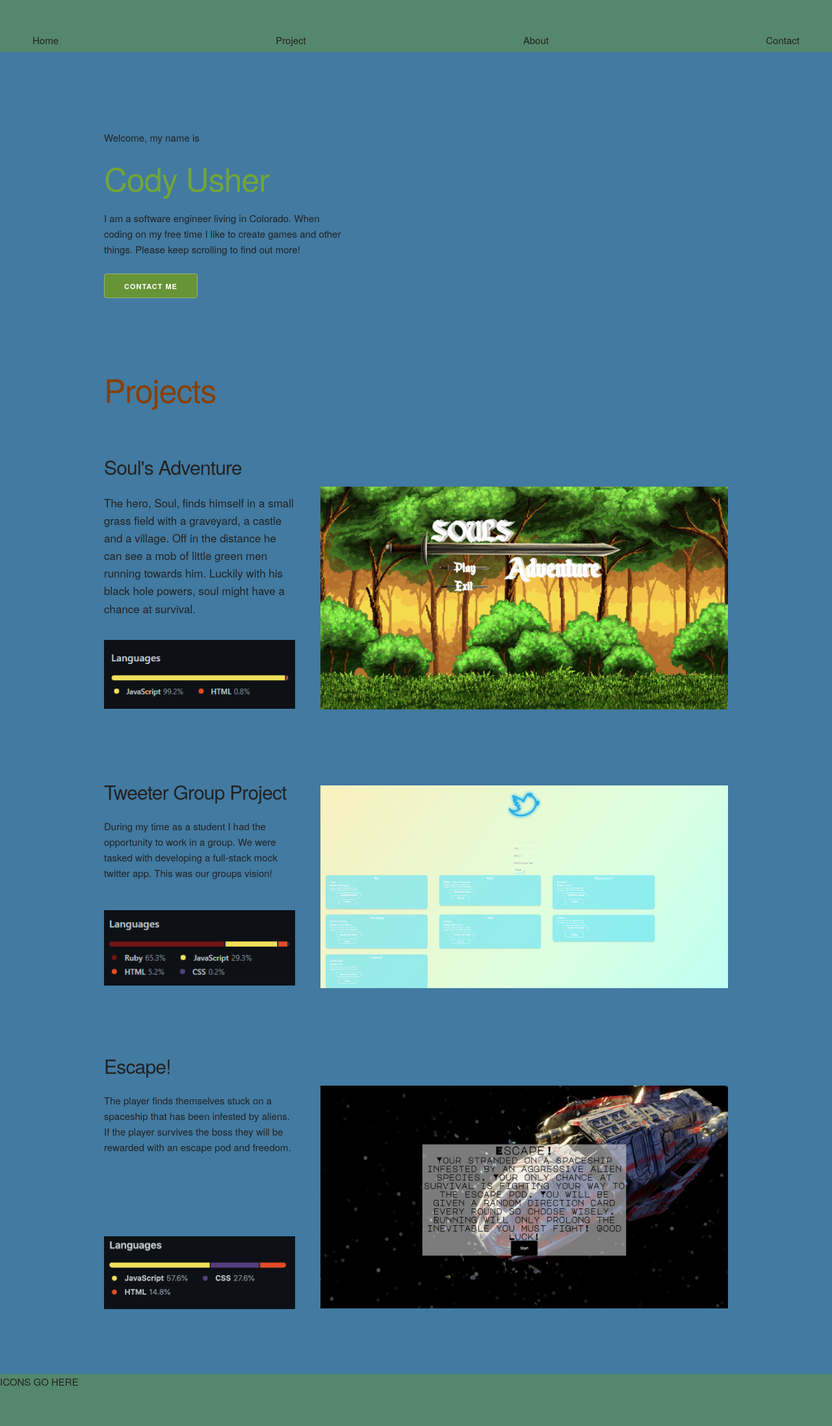
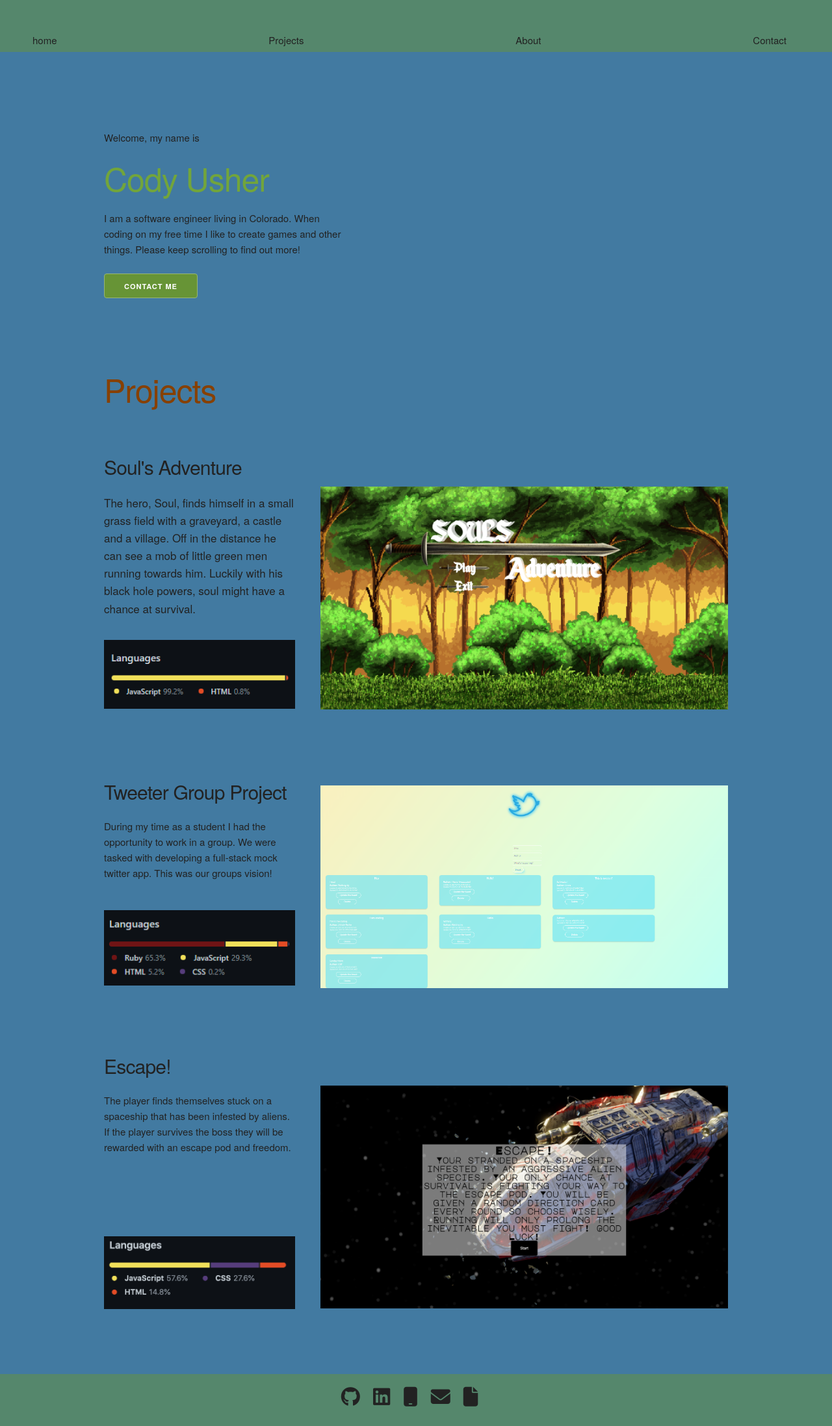
Before and after one commit to c-usher/portfolio, a PHP site: page / in a window 1280 px wide. Shown: the whole page at 65% size. Run offline with PHP 8.4, Linux system fonts and the light colour scheme; some libraries are stand-ins or nearby versions.

Commit message:
added more styling and links working now

```diff
--- a/css/style.css
+++ b/css/style.css
@@ -1,5 +1,14 @@
 body {
   background-color: #427aa1;
+}
+
+html {
+  scroll-behavior: smooth;
+}
+
+a {
+  color: inherit;
+  text-decoration: none;
 }
 
 /* section styling */
@@ -7,9 +16,12 @@ body {
 /* top-nav section */
 .top-nav {
   background-color: #55876c;
+  position: fixed;
   height: 8rem;
   max-width: 100%;
+  z-index: 1;
 }
+
 .contact-bar {
   padding-top: 10rem;
 }
@@ -26,15 +38,16 @@ body {
   padding-right: 5rem;
   padding-top: 5rem;
 }
-/*
-.contact-bar-list {
+
+.bottom-bar-list {
   list-style-type: none;
   display: flex;
-  justify-content: space-between;
-  padding-left: 5rem;
-  padding-right: 5rem;
-  padding-top: 5rem;
-} */
+  justify-content: center;
+  padding-top: 2rem;
+}
+li {
+  padding-right: 2rem;
+}
 
 .section-intro {
   padding-top: 20rem;
--- a/index.html
+++ b/index.html
@@ -3,19 +3,23 @@
 <link rel="stylesheet" href="./css/normalize.css" />
 <link rel="stylesheet" href="./css/skeleton.css" />
 <link rel="stylesheet" href="./css/style.css" />
+<script
+  src="https://kit.fontawesome.com/780a9b8129.js"
+  crossorigin="anonymous"
+></script>
 
 <body>
   <section class="nav-bar">
     <div class="u-full-width twelve columns top-nav">
       <ul class="nav-bar-list">
-        <li>Home</li>
-        <li>Project</li>
-        <li>About</li>
-        <li>Contact</li>
+        <li><a href="#section-intro">home</a></li>
+        <li><a href="#section-projects">Projects</a></li>
+        <li><a href="#section-intro">About</a></li>
+        <li><a href="#contact-bar">Contact</a></li>
       </ul>
     </div>
   </section>
-  <section class="section-intro">
+  <section class="section-intro" id="section-intro">
     <div class="container">
       <div class="row">
         <div class="five columns">
@@ -31,7 +35,7 @@
       </div>
     </div>
   </section>
-  <section class="section-projects">
+  <section class="section-projects" id="section-projects">
     <div class="container">
       <h1 class="project-titles">Projects</h1>
       <div class="row">
@@ -103,7 +107,35 @@
       </div>
     </div>
   </section>
-  <section class="contact-bar">
-    <div class="u-full-width twelve columns bottom-bar">ICONS GO HERE</div>
+  <section class="contact-bar" id="contact-bar">
+    <div class="u-full-width twelve columns bottom-bar">
+      <ul class="bottom-bar-list">
+        <li>
+          <a href="https://github.com/c-usher"
+            ><i class="fab fa-github fa-2x"></i
+          ></a>
+        </li>
+        <li>
+          <a href="https://www.linkedin.com/in/codyusher/"
+            ><i class="fab fa-linkedin fa-2x"></i
+          ></a>
+        </li>
+        <li>
+          <a href="tel:+1-970-977-9095"><i class="fas fa-mobile fa-2x"></i></a>
+        </li>
+        <li>
+          <a href="mailto:usher.cody@outlook.com"
+            ><i class="fas fa-envelope fa-2x"></i
+          ></a>
+        </li>
+        <li>
+          <a
+            href="https://docs.google.com/document/d/1gCQEp-Unzc9S2LfQ62XYO824ejNQcSquHV0Xb-78PWI/edit"
+          >
+            <i class="fas fa-file fa-2x"></i
+          ></a>
+        </li>
+      </ul>
+    </div>
   </section>
 </body>
```
